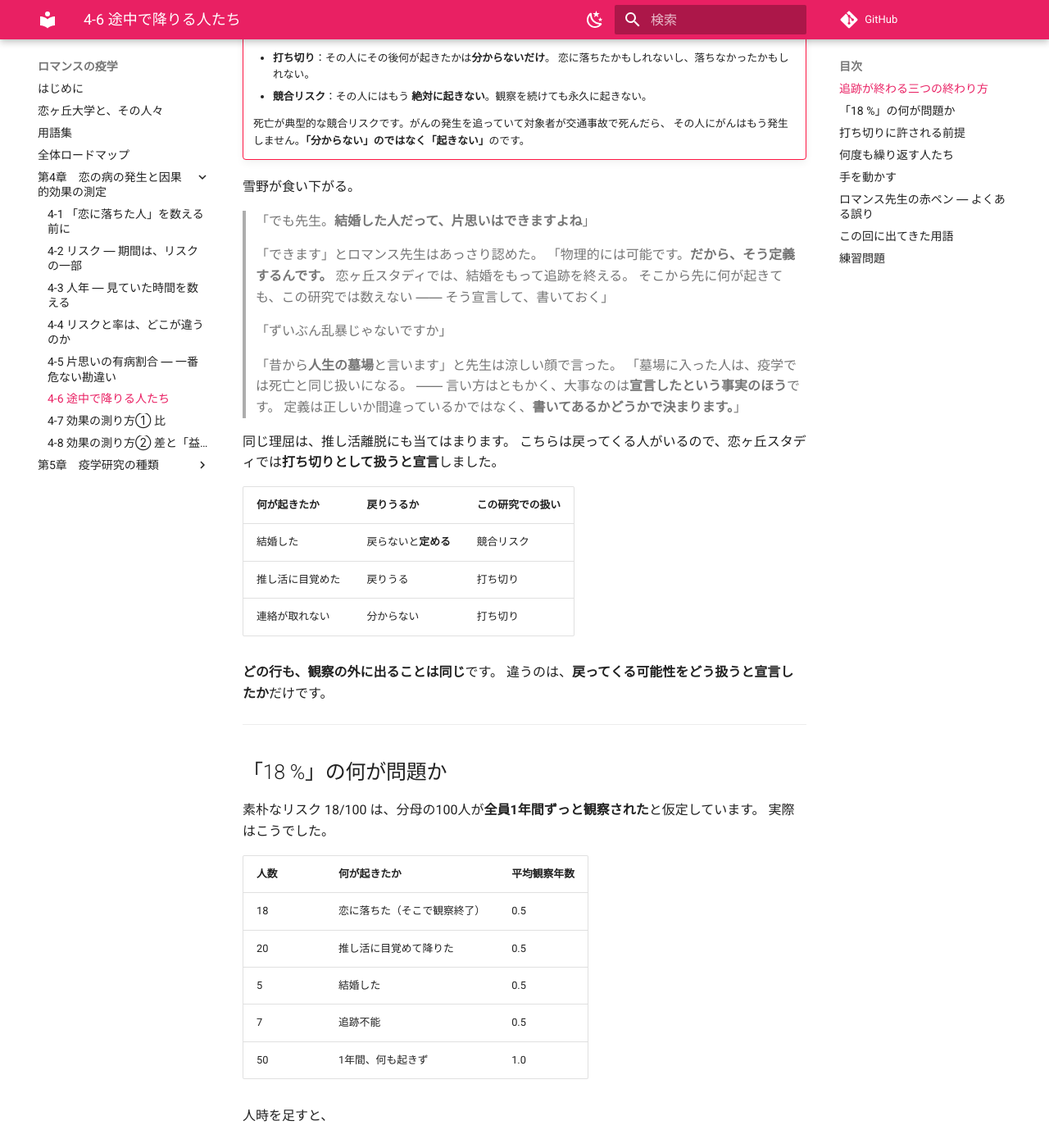
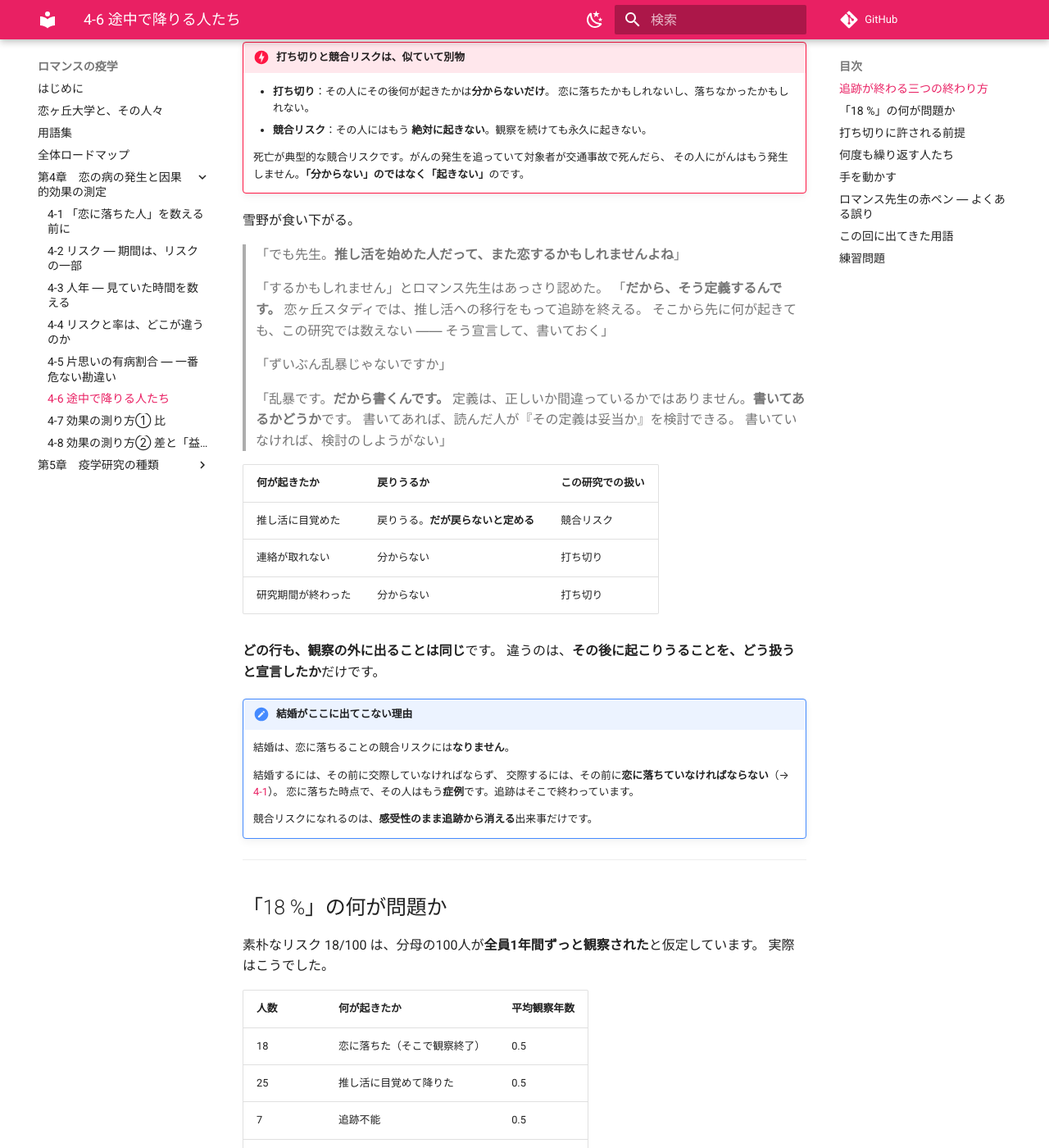
Before and after one commit to ichirio/romance-ekigaku, an MkDocs documentation site: the page built from docs/ch04/ch04-06.md, in a window 1280 px wide and 1400 px high, scrolled down 865 px. Shown: the whole window at 82% size. Built offline with MkDocs 1.6.1 and Material for MkDocs 9.7.7, drawn with Linux system fonts in a browser that asks for light colours; comment, search, counter and statistics services are not loaded; some of the changed text lies outside the part shown.

Commit message:
状態遷移を明示し、結婚を競合リスクから外す（前コミットの誤りを訂正）
前コミットで結婚を競合リスクにしたが、これは論理的に成立していなかった。

状態遷移を書き出すと、結婚への経路は
  感受性 → 片思い → 交際中 → 結婚
しかない。結婚に到達するには、まず「恋に落ちる」という主アウトカムを
起こさなければならず、起こした時点でその人は症例で、追跡は終わっている。
したがって結婚は「恋に落ちる」の競合リスクにはなりえない。下流の事象である。

## 4-1 に状態モデルを明示

四つの状態（感受性・片思い・交際中・結婚）と、五つの遷移を表で定義した。
とくに片思いが終わる道は三つあり、その後が違う。

  片思い → 感受性  失恋する／自分から諦める … リスク集団へ戻る
  片思い → 交際中  告白して成就する         … リスク集団へ戻らない

「片思いが終わった人数」をまとめて数えるとこの違いが消える、という注意も
added。結婚が競合リスクになれない理由も、ここで図とともに示した。

## 4-6 を修正

競合リスクを推し活への移行に戻し、「戻りうるが、戻らないと定める」という
宣言の実演はそのまま残した。結婚がここに出てこない理由を note で明示。

  「乱暴です。だから書くんです。定義は、正しいか間違っているかでは
   ありません。書いてあるかどうかです」

100人の内訳は元に戻した（恋18・推し活25・追跡不能7・完走50）。
人年 75.0、発生率 0.24/人年、1年リスク 21.3 % はいずれも不変。

## 技術メモ

状態図は mermaid で書いたが、Material の初期化が走らずブロックが空になった
（構文は正しく、mermaid.render の手動呼び出しは成功する）。依存のない
テキスト図に置き換えた。

Co-Authored-By: Claude Opus 5 <noreply@anthropic.com>

````diff
--- a/docs/ch04/ch04-06.md
+++ b/docs/ch04/ch04-06.md
@@ -7,8 +7,8 @@
 小堀定時が、別の台帳を広げた。二年生 100人を1年追った記録である。
 
 > 「先生。この台帳、**どう数えても収まりが悪い**んです。
-> 恋に落ちたのは 18人。ただ、**20人が推し活に目覚めて恋愛市場から降り**、
-> **5人が結婚し**、**7人は連絡が取れなくなり**ました。
+> 恋に落ちたのは 18人。ただ、**25人が推し活に目覚めて恋愛市場から降り**、
+> **7人は連絡が取れなくなり**ました。
 > 最後まで見られたのは、半分だけです」
 
 雪野がすかさず言う。
@@ -27,7 +27,7 @@
 |---|---|---|---|
 | **アウトカムが起きた** | 恋に落ちた | 事象・発生 | **入る** |
 | **観察が途切れた** | 転勤、連絡不通、研究終了 | **打ち切り**（censoring） | 入らない |
-| **もう起こりえなくなった** | 結婚した | **競合リスク**（competing risk） | 入らない |
+| **もう起こりえなくなった** | 推し活に目覚め、恋愛から離れた | **競合リスク**（competing risk） | 入らない |
 
 !!! danger "打ち切りと競合リスクは、似ていて別物"
     - **打ち切り**：その人にその後何が起きたかは**分からないだけ**。
@@ -39,31 +39,37 @@
 
 雪野が食い下がる。
 
-> 「でも先生。**結婚した人だって、片思いはできますよね**」
+> 「でも先生。**推し活を始めた人だって、また恋するかもしれませんよね**」
 
-> 「できます」とロマンス先生はあっさり認めた。
-> 「物理的には可能です。**だから、そう定義するんです。**
-> 恋ヶ丘スタディでは、結婚をもって追跡を終える。
+> 「するかもしれません」とロマンス先生はあっさり認めた。
+> 「**だから、そう定義するんです。**
+> 恋ヶ丘スタディでは、推し活への移行をもって追跡を終える。
 > そこから先に何が起きても、この研究では数えない ―― そう宣言して、書いておく」
 
 > 「ずいぶん乱暴じゃないですか」
 
-> 「昔から**人生の墓場**と言います」と先生は涼しい顔で言った。
-> 「墓場に入った人は、疫学では死亡と同じ扱いになる。
-> ―― 言い方はともかく、大事なのは**宣言したという事実のほう**です。
-> 定義は正しいか間違っているかではなく、**書いてあるかどうかで決まります。**」
-
-同じ理屈は、推し活離脱にも当てはまります。
-こちらは戻ってくる人がいるので、恋ヶ丘スタディでは**打ち切りとして扱うと宣言**しました。
+> 「乱暴です。**だから書くんです。**
+> 定義は、正しいか間違っているかではありません。**書いてあるかどうか**です。
+> 書いてあれば、読んだ人が『その定義は妥当か』を検討できる。
+> 書いていなければ、検討のしようがない」
 
 | 何が起きたか | 戻りうるか | この研究での扱い |
 |---|---|---|
-| 結婚した | 戻らないと**定める** | 競合リスク |
-| 推し活に目覚めた | 戻りうる | 打ち切り |
+| 推し活に目覚めた | 戻りうる。**だが戻らないと定める** | 競合リスク |
 | 連絡が取れない | 分からない | 打ち切り |
+| 研究期間が終わった | 分からない | 打ち切り |
 
 **どの行も、観察の外に出ることは同じ**です。
-違うのは、**戻ってくる可能性をどう扱うと宣言したか**だけです。
+違うのは、**その後に起こりうることを、どう扱うと宣言したか**だけです。
+
+!!! note "結婚がここに出てこない理由"
+    結婚は、恋に落ちることの競合リスクには**なりません**。
+
+    結婚するには、その前に交際していなければならず、
+    交際するには、その前に**恋に落ちていなければならない**（→ [4-1](ch04-01.md)）。
+    恋に落ちた時点で、その人はもう**症例**です。追跡はそこで終わっています。
+
+    競合リスクになれるのは、**感受性のまま追跡から消える**出来事だけです。
 
 ---
 
@@ -75,15 +81,14 @@
 | 人数 | 何が起きたか | 平均観察年数 |
 |---|---|---|
 | 18 | 恋に落ちた（そこで観察終了） | 0.5 |
-| 20 | 推し活に目覚めて降りた | 0.5 |
-| 5 | 結婚した | 0.5 |
+| 25 | 推し活に目覚めて降りた | 0.5 |
 | 7 | 追跡不能 | 0.5 |
 | 50 | 1年間、何も起きず | 1.0 |
 
 人時を足すと、
 
 $$
-PT = 18 \times 0.5 + 20 \times 0.5 + 5 \times 0.5 + 7 \times 0.5 + 50 \times 1.0 = 75.0 \ \text{人年}
+PT = 18 \times 0.5 + 25 \times 0.5 + 7 \times 0.5 + 50 \times 1.0 = 75.0 \ \text{人年}
 $$
 
 100人年ではなく **75.0 人年**。**4分の1が消えています。**
@@ -170,10 +175,10 @@ $$
     import pandas as pd
 
     nisei = pd.DataFrame({
-        "group":  ["恋に落ちた", "推し活で離脱", "結婚", "追跡不能", "1年完走"],
-        "n":      [18, 20, 5, 7, 50],
-        "years":  [0.5, 0.5, 0.5, 0.5, 1.0],
-        "event":  [1, 0, 0, 0, 0],
+        "group":  ["恋に落ちた", "推し活で離脱", "追跡不能", "1年完走"],
+        "n":      [18, 25, 7, 50],
+        "years":  [0.5, 0.5, 0.5, 1.0],
+        "event":  [1, 0, 0, 0],
     })
 
     pt    = (nisei["n"] * nisei["years"]).sum()
@@ -191,10 +196,10 @@ $$
 
     ```r
     nisei <- data.frame(
-      group = c("恋に落ちた", "推し活で離脱", "結婚", "追跡不能", "1年完走"),
-      n     = c(18, 20, 5, 7, 50),
-      years = c(0.5, 0.5, 0.5, 0.5, 1.0),
-      event = c(1, 0, 0, 0, 0)
+      group = c("恋に落ちた", "推し活で離脱", "追跡不能", "1年完走"),
+      n     = c(18, 25, 7, 50),
+      years = c(0.5, 0.5, 0.5, 1.0),
+      event = c(1, 0, 0, 0)
     )
 
     pt    <- sum(nisei$n * nisei$years)
@@ -246,15 +251,15 @@ $$
 
 1. 研究期間が終了した
 2. 対象者が留学で1年間大学を離れた
-3. 対象者が結婚した
+3. 対象者が推し活に目覚め、恋愛から完全に離れた
 4. 対象者が調査票を返送しなくなった
 
 ??? success "解答"
     **3。**
 
     ただし、3 が競合リスクなのは**恋ヶ丘スタディがそう定めたから**です。
-    結婚した人が物理的に片思いできなくなるわけではありません。
-    「結婚をもって追跡を終える」と**宣言してある**ので、
+    推し活を始めた人が物理的に恋をできなくなるわけではありません。
+    「推し活への移行をもって追跡を終える」と**宣言してある**ので、
     その後は起こりえないものとして扱います。
 
     1・2・4 はいずれも**打ち切り**です。
@@ -269,7 +274,7 @@ $$
 ??? success "解答"
     **高く出る（過大評価）。**
 
-    降りた20人は、残った人より恋に落ちにくい集団だったことになります。
+    降りた25人は、残った人より恋に落ちにくい集団だったことになります。
     その人たちが早く分母から抜けると、
     分母には**恋に落ちやすい人ばかり**が残ります。
 
````
Also changed, not shown: docs/ch04/ch04-01.md (+41 -3 lines), docs/glossary.md (+1 -1 lines).
